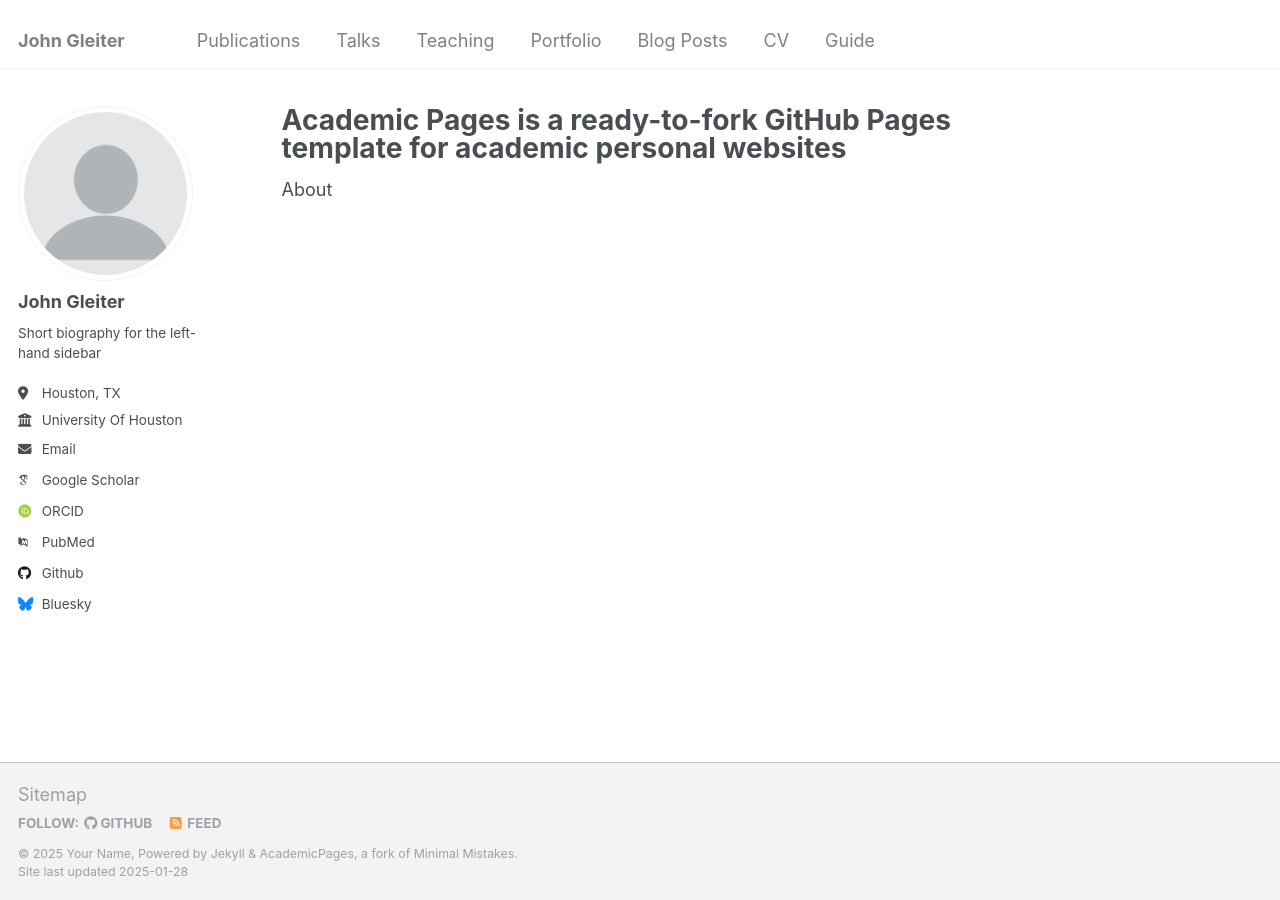
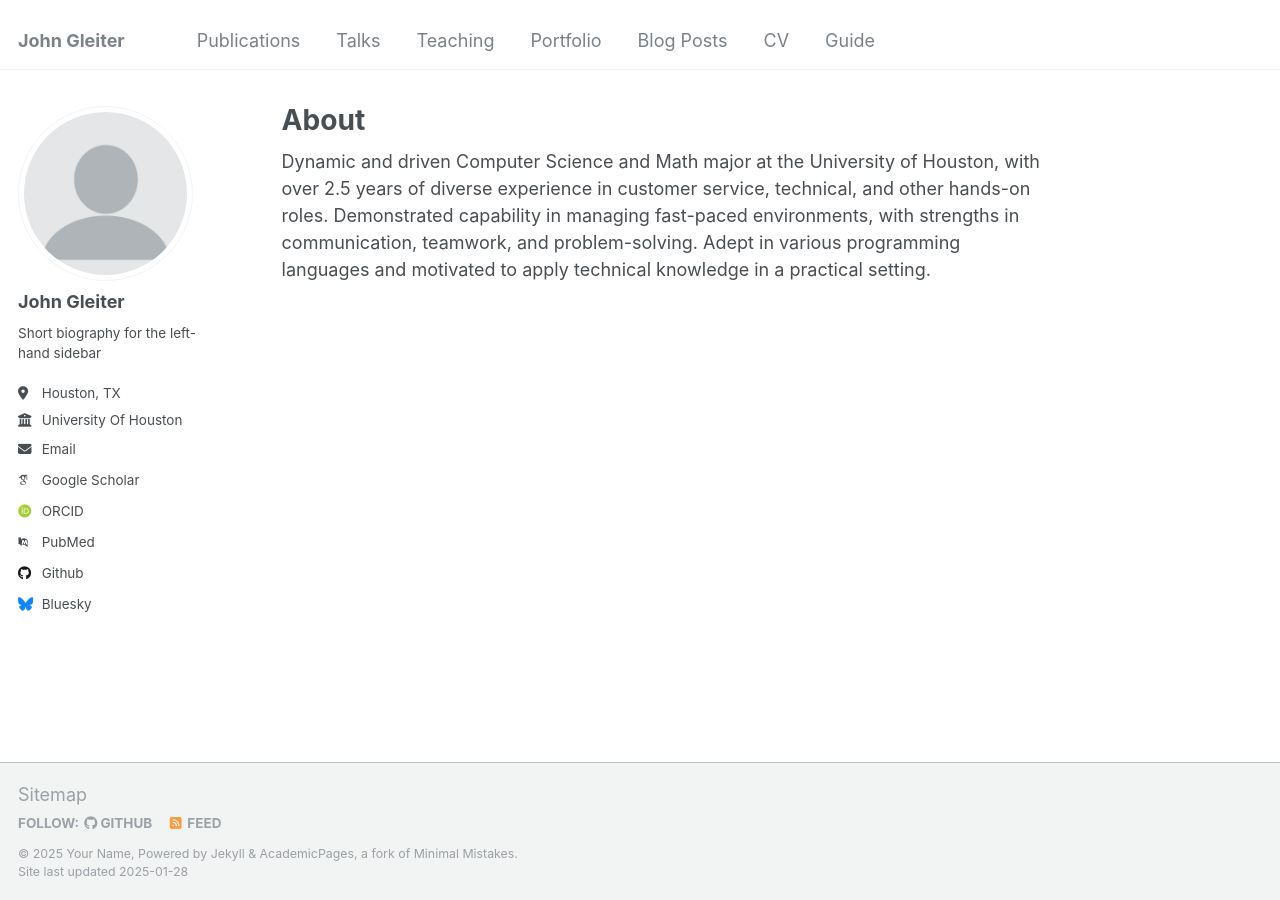
Before and after one commit to johnpaul123Z/johnpaul123Z.github.io, a Jekyll site: the page built from _pages/about.md, in a window 1280 px wide. Built offline with Jekyll 4.4.1, drawn with Linux system fonts in a browser that asks for light colours; some web fonts are replaced.

Commit message:
Update about.md

```diff
--- a/_pages/about.md
+++ b/_pages/about.md
@@ -1,6 +1,6 @@
 ---
 permalink: /
-title: "Academic Pages is a ready-to-fork GitHub Pages template for academic personal websites"
+title: "About"
 author_profile: true
 redirect_from:
   - /about/
@@ -8,4 +8,9 @@ redirect_from:
 ---
 
 
-About
+ Dynamic and driven Computer Science and Math major at the University of Houston,
+ with over 2.5 years of diverse experience in customer service, technical, and other
+ hands-on roles. Demonstrated capability in managing fast-paced environments, with
+ strengths in communication, teamwork, and problem-solving.   Adept in various
+ programming languages and motivated to apply technical knowledge in a practical
+ setting.
```
